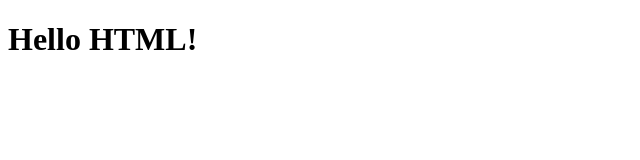
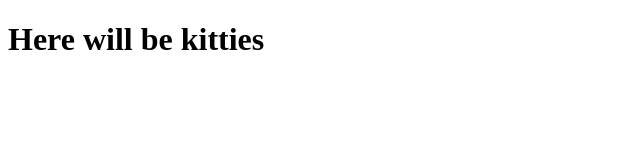
Before and after one commit to YuliiaaaP/cool-kitties, a plain HTML site: page index.html in a window 1280 px wide. Shown: the whole page, without its empty margins (0-640 px from the left). Drawn offline with Linux system fonts and the light colour scheme.

Commit message:
Update index.html

```diff
--- a/index.html
+++ b/index.html
@@ -6,7 +6,7 @@
 </head>
 
 <body>
-    <h1>Hello HTML!</h1>
+    <h1>Here will be kitties</h1>
 </body>
 
 </html>
```
